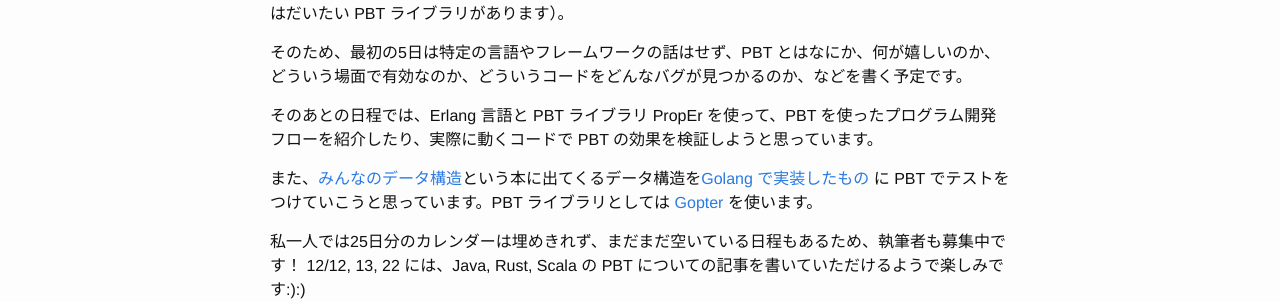
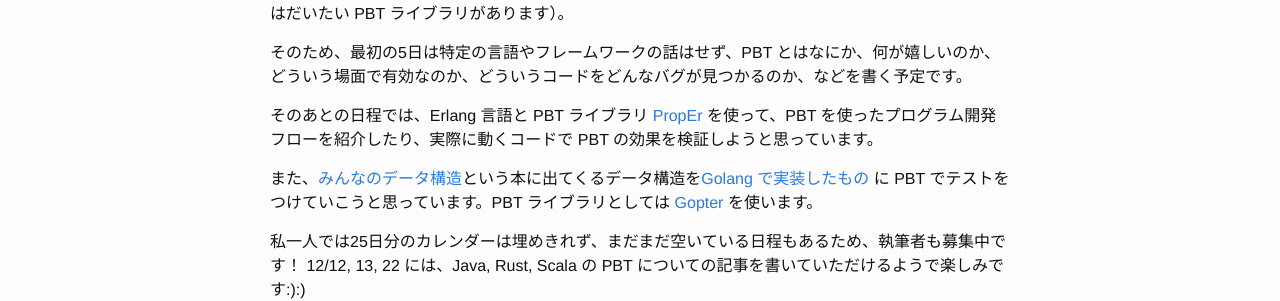
Before and after one commit to spinute/spinute.github.io, a Jekyll site: the page built from _posts/2018-12-01-PBT-day1.md, in a window 1280 px wide. Shown: the part 516-817 px from the top of the page. Built offline with Jekyll 4.4.1, drawn with Linux system fonts in a browser that asks for light colours; some of the changed lines change nothing that is shown.

Commit message:
smallfix day1

```diff
--- a/_posts/2018-12-01-PBT-day1.md
+++ b/_posts/2018-12-01-PBT-day1.md
@@ -18,7 +18,7 @@
 
 そのため、最初の5日は特定の言語やフレームワークの話はせず、PBT とはなにか、何が嬉しいのか、どういう場面で有効なのか、どういうコードをどんなバグが見つかるのか、などを書く予定です。
 
-そのあとの日程では、Erlang 言語と PBT ライブラリ PropEr を使って、PBT を使ったプログラム開発フローを紹介したり、実際に動くコードで PBT の効果を検証しようと思っています。
+そのあとの日程では、Erlang 言語と PBT ライブラリ [PropEr](https://github.com/proper-testing/proper) を使って、PBT を使ったプログラム開発フローを紹介したり、実際に動くコードで PBT の効果を検証しようと思っています。
 
 また、[みんなのデータ構造](https://www.lambdanote.com/collections/custom-collection/products/opendatastructures)という本に出てくるデータ構造を[Golang で実装したもの](https://github.com/spinute/ods-go) に PBT でテストをつけていこうと思っています。PBT ライブラリとしては [Gopter](https://github.com/leanovate/gopter) を使います。
 
```
